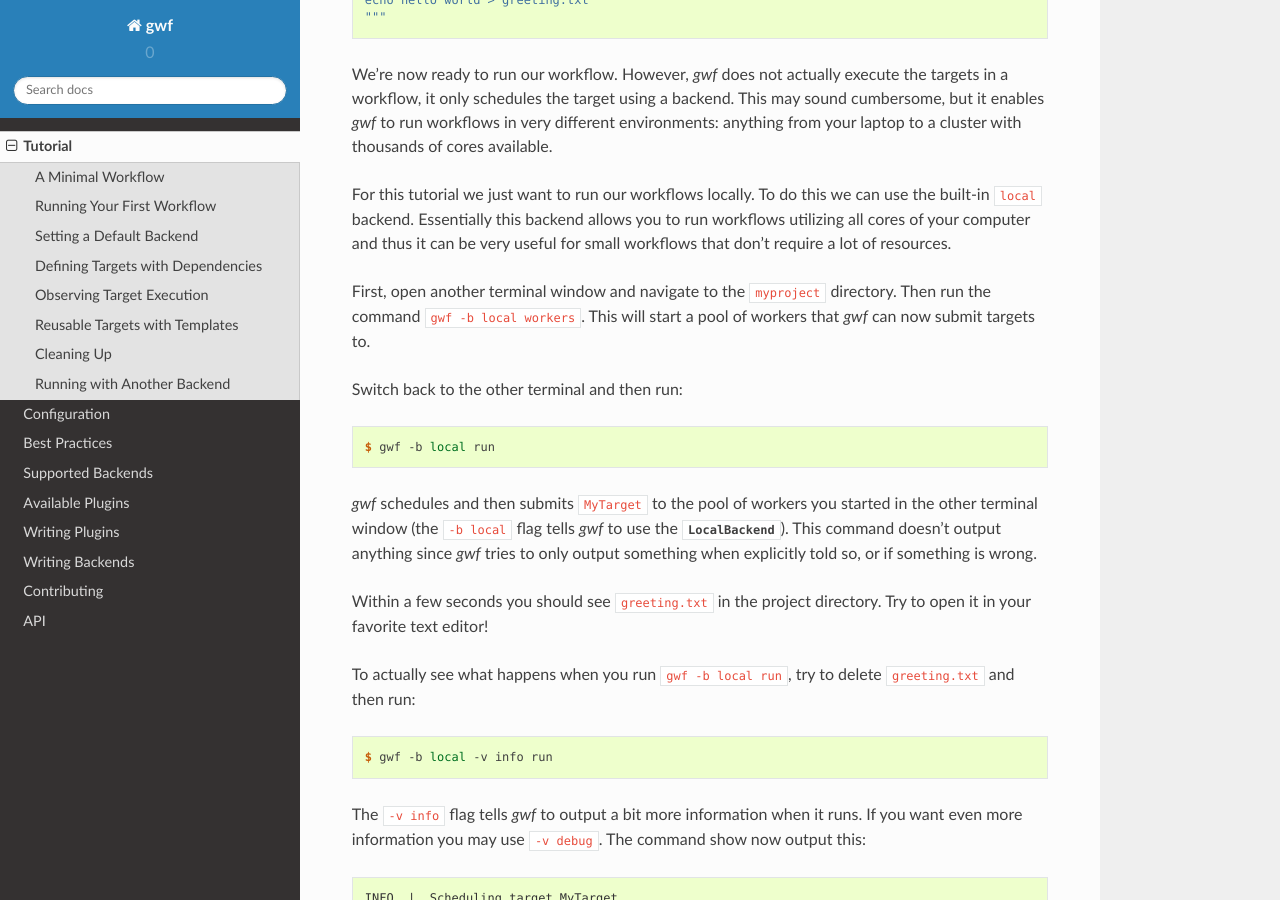
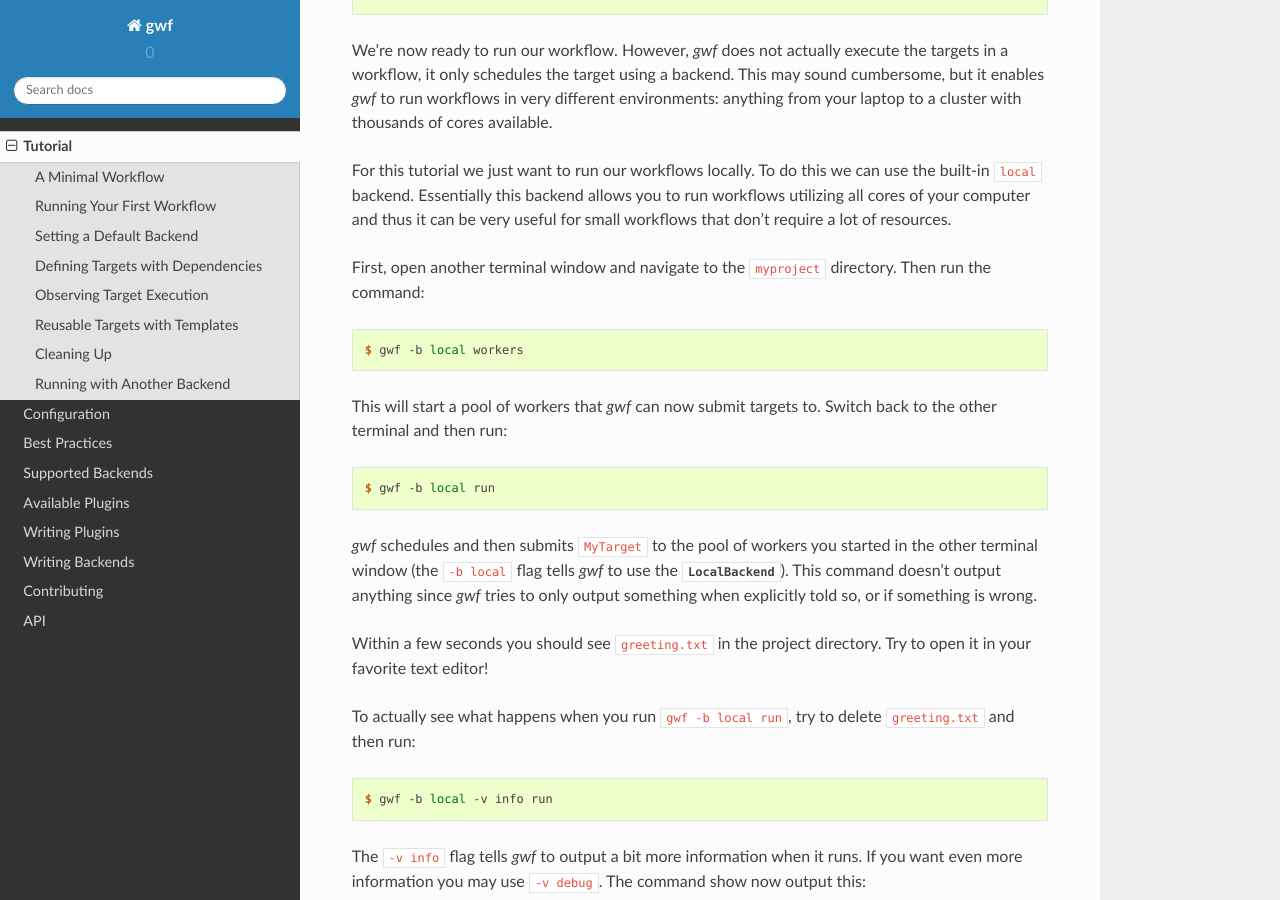
Before and after one commit to gwforg/gwf, a Sphinx documentation site: the page built from docs/tutorial.rst, in a window 1280 px wide and 900 px high, scrolled down 2013 px. Built offline with Sphinx 7.4.7 and the Read the Docs theme 2.0.0, drawn with Linux system fonts in a browser that asks for light colours; some of the changed text lies outside the part shown.

Commit message:
Small fixes to tutorial.

```diff
--- a/docs/tutorial.rst
+++ b/docs/tutorial.rst
@@ -110,9 +108,13 @@ workflows utilizing all cores of your computer and thus it can be very useful
 for small workflows that don't require a lot of resources.
 
 First, open another terminal window and navigate to the ``myproject`` directory.
-Then run the command ``gwf -b local workers``. This will start a pool of workers that
-*gwf* can now submit targets to.
+Then run the command:
 
+.. code-block:: console
+
+    $ gwf -b local workers
+
+This will start a pool of workers that *gwf* can now submit targets to.
 Switch back to the other terminal and then run:
 
 .. code-block:: console
@@ -345,9 +347,9 @@ Templates are great because they allow you to reuse functionality and encapsulat
 creation logic. Let's walk through the example above.
 
 .. note::
+
     Code and data files for this example is available
     `here <https://github.com/mailund/gwf/blob/master/examples/readmapping/>`_.
-
     To get started, follow these steps:
 
     #. Change your working directory to the readmapping directory.
```
Also changed, not shown: other parts of docs/tutorial.rst (+1 -3 lines).
